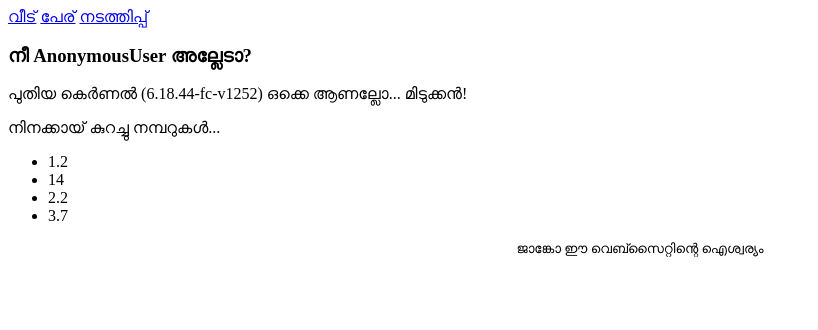
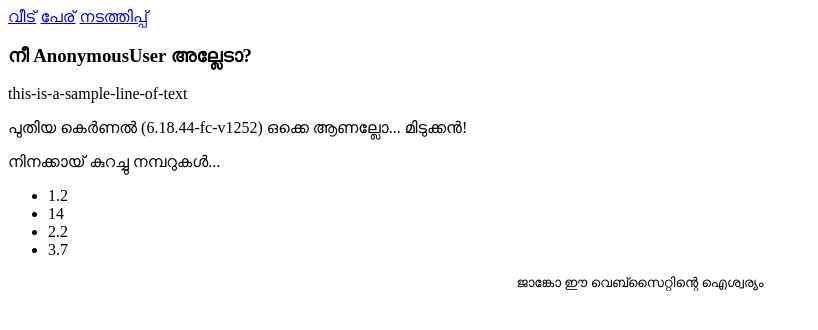
Before and after one commit to karuvally/django_brushup, a Django app: page /contact/ in a window 1280 px wide. Shown: the top 330 px of the page, without its empty margins (0-818 px from the left). Run offline with Django 3.2, Linux system fonts and the light colour scheme.

Commit message:
playing with randoms tags

```diff
--- a/codecamp/pages/views.py
+++ b/codecamp/pages/views.py
@@ -1,4 +1,5 @@
 import platform
+import datetime
 from django.shortcuts import render
 from django.http import HttpResponse
 
@@ -16,6 +17,7 @@ def contact_view(request, *args, **kwargs):
         "os": platform.system(),
         "kernel": platform.release(),
         "my_list": [1.2, 2.1, 2.2, 3.7],
-        "processor": platform.processor()
+        "processor": platform.processor(),
+        "sample_string": "this is a sample line of text",
     }
     return render(request, "contact.html", context_dict)
--- a/codecamp/templates/contact.html
+++ b/codecamp/templates/contact.html
@@ -1,6 +1,7 @@
 {% extends "base.html" %}
 {% block content %}
     <h3>നീ {{ request.user }} അല്ലേടാ?</h3>
+    {{ sample_string | slugify }}
     <p>
         പുതിയ കെർണൽ ({{ kernel }}) ഒക്കെ ആണല്ലോ... മിടുക്കൻ!
     </p>
@@ -8,6 +9,7 @@
     <ul>
         {% for number in my_list %}
             {% if number == 2.1 %}
+            <!-- FOllowig is a filter which adds 12 to 1.2 -->
                 <li>{{ number | add:12 }}</li>
             {% else %}
                 <li>{{ number }}</li>
```
